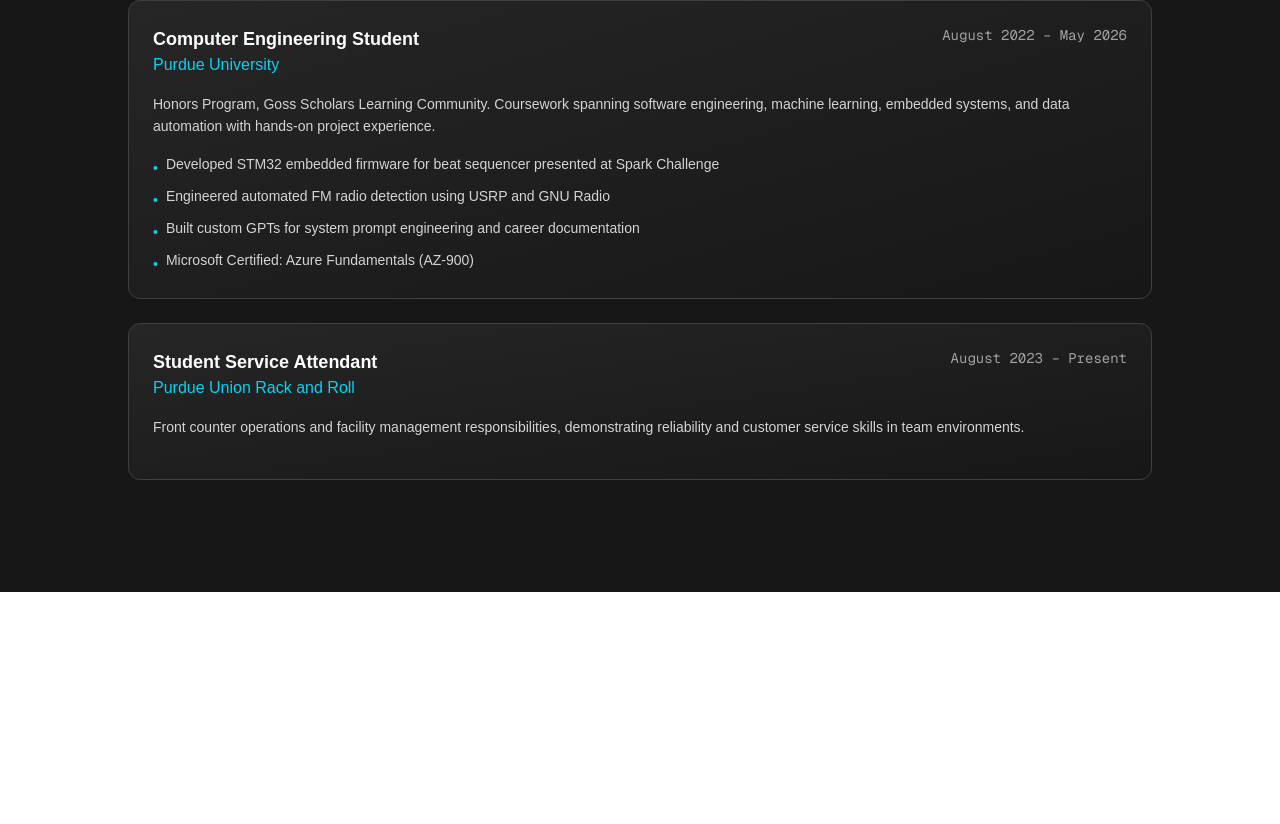
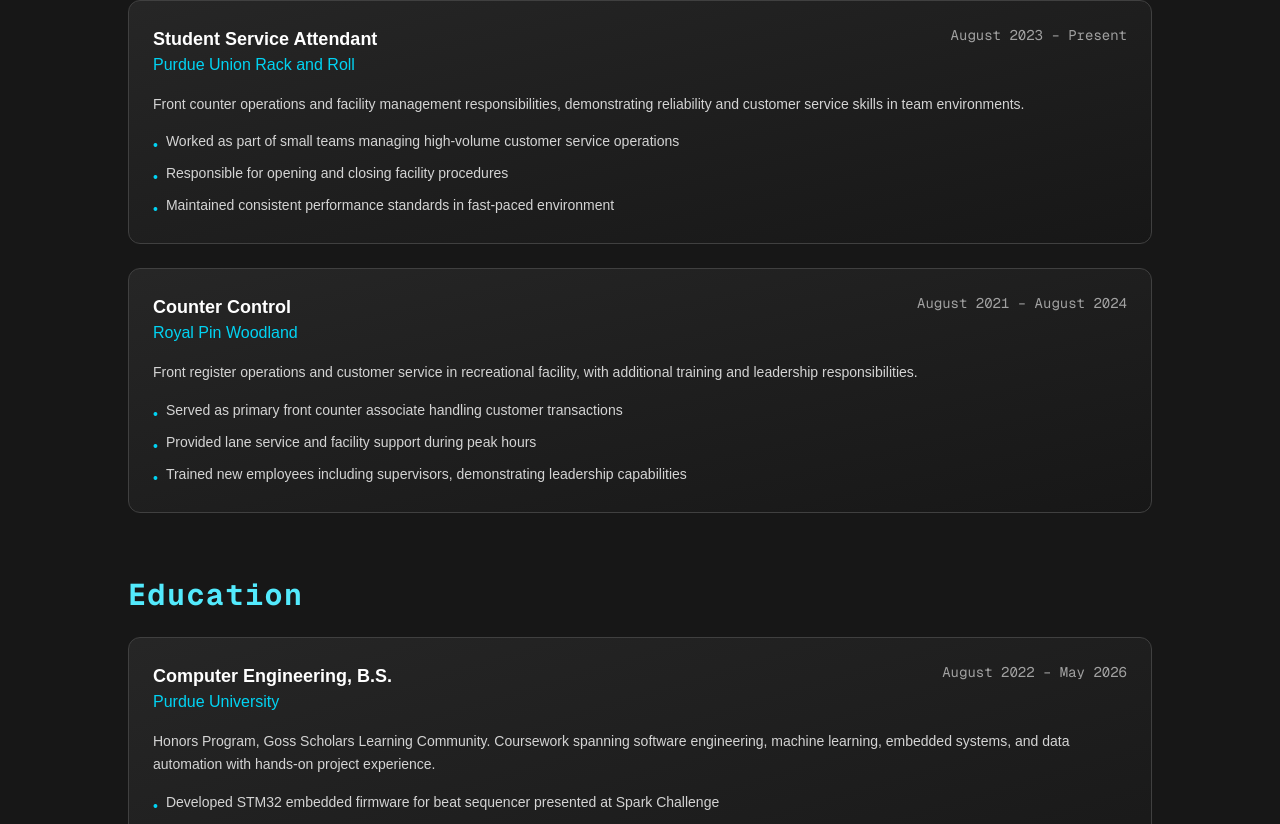
Before and after one commit to tharpep/portfolio, a Next.js app: page / in a window 1280 px wide. Shown: the part 1456-2280 px from the top of the page. Before the commit the page ends 2048 px from the top, so only its background shows below. Built offline with nearby package versions, Linux system fonts and the light colour scheme.

Commit message:
Satisfactory changes - pre-photography updates

```diff
--- a/src/app/page.tsx
+++ b/src/app/page.tsx
@@ -90,10 +90,10 @@
         </div>
       </section>
 
-      {/* ─────────── Experience & Education ─────────── */}
+      {/* ─────────── Experience ─────────── */}
       <section className="mb-16">
         <h2 className="text-3xl font-bold font-mono tracking-wider text-cyan-300 mb-6">
-          Experience & Education
+          Experience
         </h2>
         <div className="space-y-6">
           <ExperienceCard
@@ -109,7 +109,38 @@
             ]}
           />
           <ExperienceCard
-            title="Computer Engineering Student"
+            title="Student Service Attendant"
+            organization="Purdue Union Rack and Roll"
+            period="August 2023 – Present"
+            description="Front counter operations and facility management responsibilities, demonstrating reliability and customer service skills in team environments."
+            highlights={[
+              "Worked as part of small teams managing high-volume customer service operations",
+              "Responsible for opening and closing facility procedures",
+              "Maintained consistent performance standards in fast-paced environment"
+            ]}
+          />
+          <ExperienceCard
+            title="Counter Control"
+            organization="Royal Pin Woodland"
+            period="August 2021 – August 2024"
+            description="Front register operations and customer service in recreational facility, with additional training and leadership responsibilities."
+            highlights={[
+              "Served as primary front counter associate handling customer transactions",
+              "Provided lane service and facility support during peak hours",
+              "Trained new employees including supervisors, demonstrating leadership capabilities"
+            ]}
+          />
+        </div>
+      </section>
+
+      {/* ─────────── Education ─────────── */}
+      <section className="mb-16">
+        <h2 className="text-3xl font-bold font-mono tracking-wider text-cyan-300 mb-6">
+          Education
+        </h2>
+        <div className="space-y-6">
+          <ExperienceCard
+            title="Computer Engineering, B.S."
             organization="Purdue University"
             period="August 2022 – May 2026"
             description="Honors Program, Goss Scholars Learning Community. Coursework spanning software engineering, machine learning, embedded systems, and data automation with hands-on project experience."
@@ -119,13 +150,6 @@
               "Built custom GPTs for system prompt engineering and career documentation",
               "Microsoft Certified: Azure Fundamentals (AZ-900)"
             ]}
-          />
-          <ExperienceCard
-            title="Student Service Attendant"
-            organization="Purdue Union Rack and Roll"
-            period="August 2023 – Present"
-            description="Front counter operations and facility management responsibilities, demonstrating reliability and customer service skills in team environments."
-            highlights={[]}
           />
         </div>
       </section>
```
